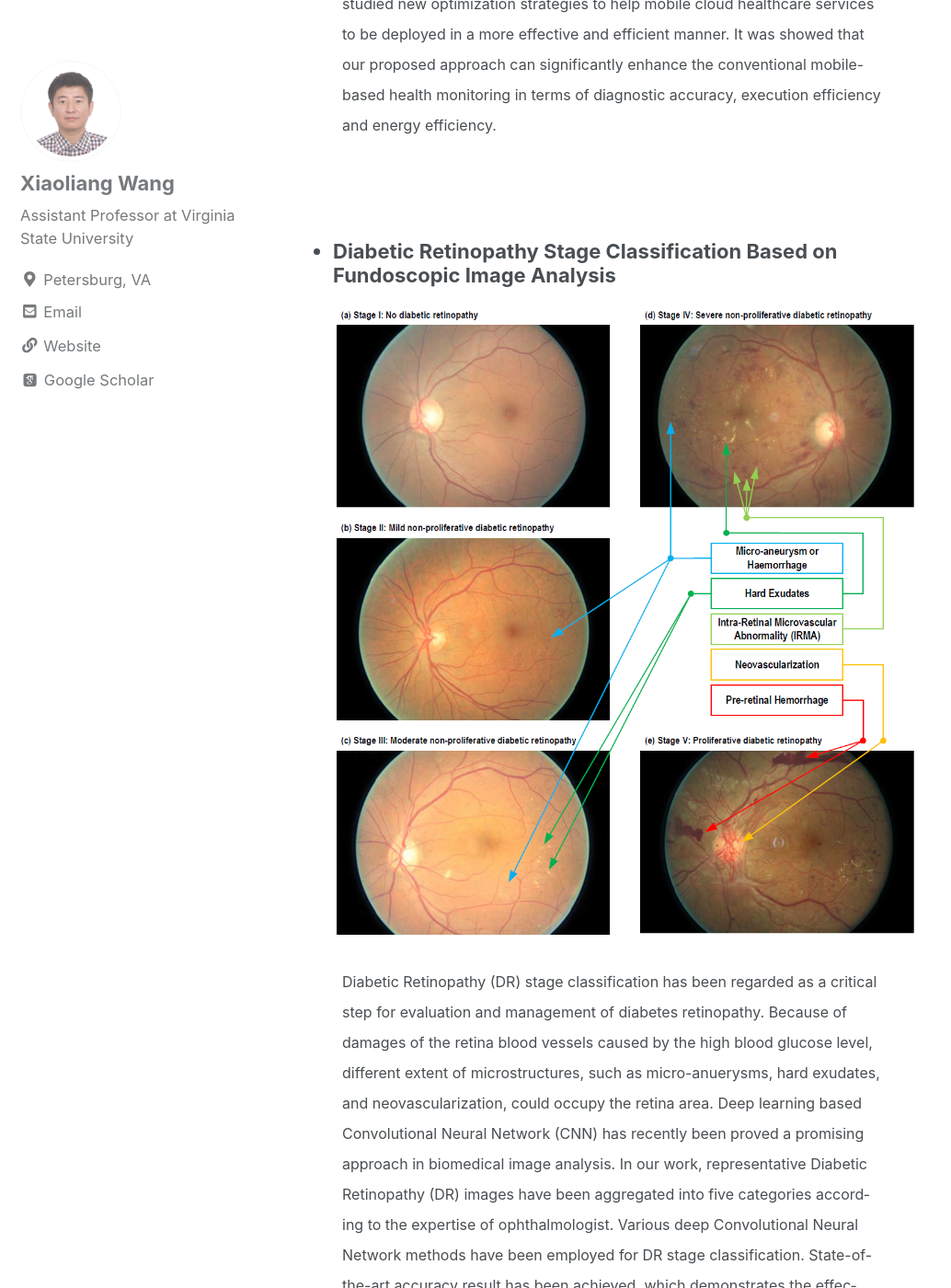
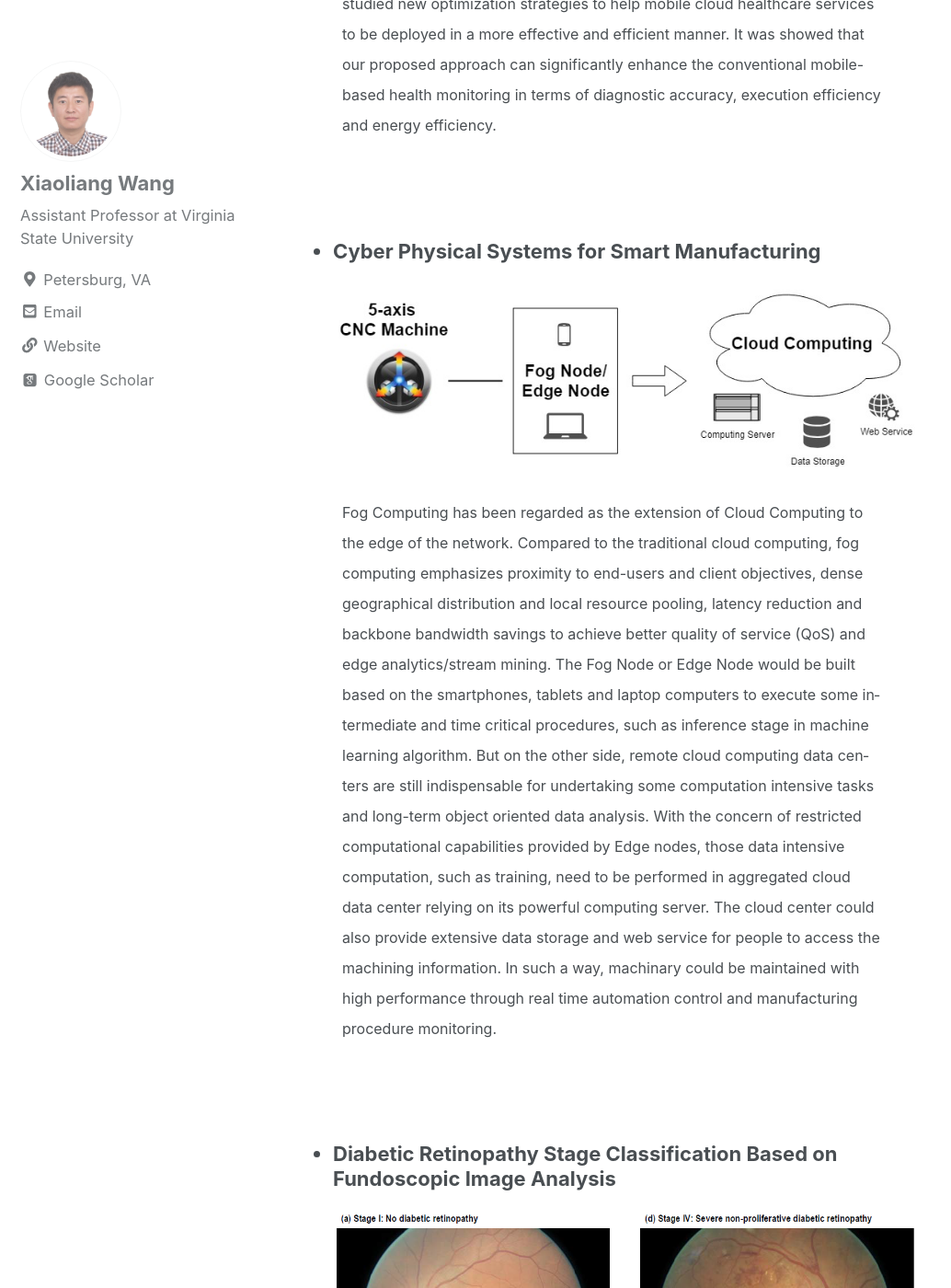
Before and after one commit to wang-xiaoliang/wang-xiaoliang.github.io, a Jekyll site: the page built from _pages/research.md, in a window 1280 px wide and 1400 px high, scrolled down 1040 px. Shown: the whole window at 92% size, without its empty margins (0-1034 px from the left). Built offline with Jekyll 4.4.1, drawn with Linux system fonts in a browser that asks for light colours; cached includes are drawn as plain includes; nearby versions of some CDN libraries; some web fonts are replaced.

Commit message:
Smart Manufacturing Research

```diff
--- a/_pages/research.md
+++ b/_pages/research.md
@@ -33,6 +33,23 @@ in terms of diagnostic accuracy, execution efficiency and energy efficiency.</fo
 
 <br>
 
+* ### Cyber Physical Systems for Smart Manufacturing
+
+<img src="/images/SmartManufacturing.jpg" alt="Cyber Physical Systems for Smart Manufacturing" hspace="40">
+
+<div><p class="ex1"><font size="3">Fog Computing has been regarded as the extension of Cloud Computing to the edge of the network.
+Compared to the traditional cloud computing, fog computing emphasizes proximity to end-users and client objectives,
+dense geographical distribution and local resource pooling, latency reduction and backbone bandwidth savings to achieve
+better quality of service (QoS) and edge analytics/stream mining. The Fog Node or Edge Node would be built based on the smartphones,
+tablets and laptop computers to execute some intermediate and time critical procedures, such as inference stage in machine learning algorithm.
+But on the other side, remote cloud computing data centers are still indispensable for undertaking some computation intensive tasks
+and long-term object oriented data analysis. With the concern of restricted computational capabilities provided by Edge nodes,
+those data intensive computation, such as training, need to be performed in aggregated cloud data center relying on its powerful
+computing server. The cloud center could also provide extensive data storage and web service for people to access the machining information.
+In such a way, machinary could be maintained with high performance through real time automation control and manufacturing procedure monitoring.</font></p></div>
+
+<br>
+
 * ### Diabetic Retinopathy Stage Classification Based on Fundoscopic Image Analysis
 
 <img src="/images/DR.png" alt="Diabetic Retinopathy Stage Classification" hspace="40">
```
Also changed, not shown: images/SmartManufacturing.jpg (added).
